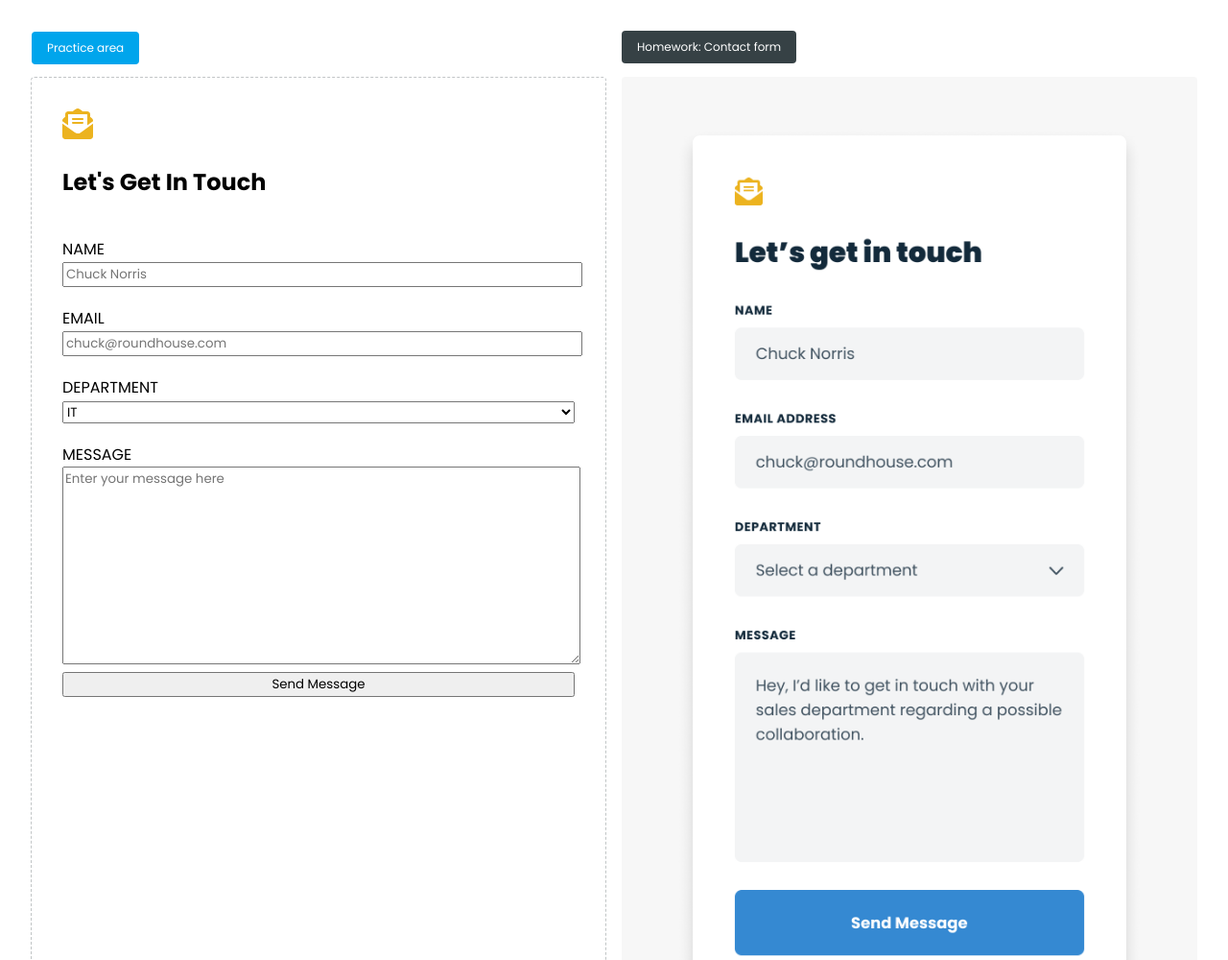
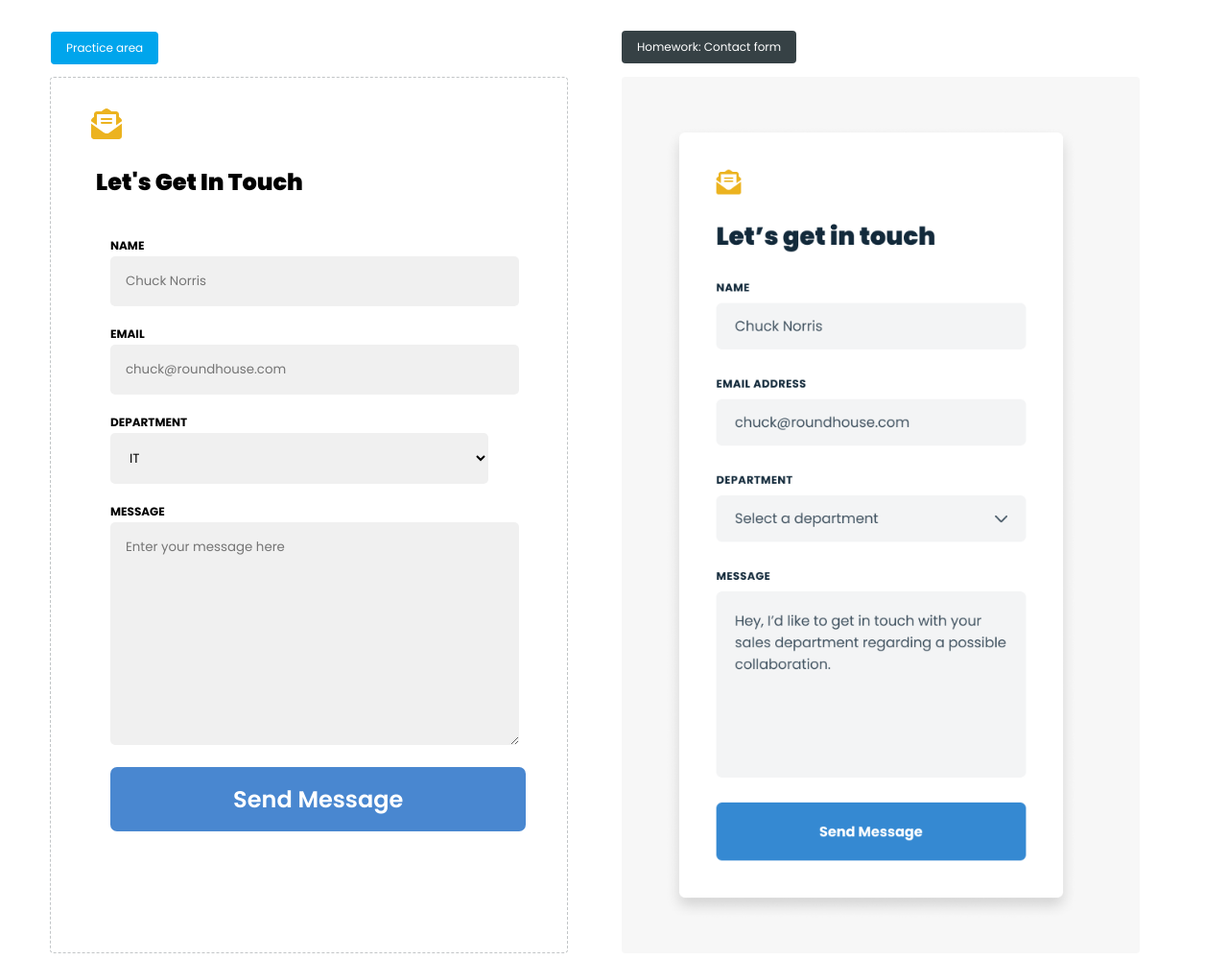
Before and after one commit to Emorgan12/HTML-and-CSS-for-Complete-Beginners-main, a plain HTML site: page HTML-and-CSS-for-Complete-Beginners-main/Homework files/contact-form.html in a window 1280 px wide. Shown: the top 1000 px of the page at 96% size. Drawn offline with Linux system fonts and the light colour scheme.

Commit message:
homework task 3 complete

```diff
--- a/HTML-and-CSS-for-Complete-Beginners-main/Homework files/contact-form.html
+++ b/HTML-and-CSS-for-Complete-Beginners-main/Homework files/contact-form.html
@@ -16,22 +16,44 @@
 
 			*{
 				font-family: poppins, sans-serif;
+				margin-left: 10px;
+				margin-right: 30px;
 			}
-
+			 h1{
+				margin-left: 15px;
+				font-weight: 800;
+			 }
 			label{
 				text-transform: uppercase;
 				display: inline-block;
-				/* margin-bottom: 10px; */
+				font-weight: 700;
 				margin-top: 20px;
+				font-size: .75rem;
+				align-items: center;
 			}
-			input, select, textarea{
+			.inputs{
 				display: inline-block;
 				width: 100%;
 				gap: 3rem;
+				border: none;
+				background-color:rgb(240, 240, 240);
+				border-radius: 5px;
+				color: black;
+				padding: 1rem;
+				align-items: center;
 			}
 
+
 			button{
-				width: 100%;
+				margin-top: 1rem;
+				width: 110%;
+				background-color: #4987D0;
+				color: white;
+				padding: 1rem;
+				font-size: 1.5rem;
+				font-weight: 600;
+				border: none;
+				border-radius: 7px;
 			}
 		</style>
 	</head>
@@ -43,17 +65,17 @@
 			<h1>Let's Get In Touch</h1>
 
 			<form action="post">
-				<div>
+				<div class="name">
 					<label for="name">Name</label><br>
-					<input type="text" id="name" name="name" placeholder="Chuck Norris">
+					<input type="text" id="name" name="name" placeholder="Chuck Norris" class="inputs">
 				</div>
 				<div>
 					<label for="email">Email</label><br>
-					<input type="email" id="email" name="email" placeholder="chuck@roundhouse.com">
+					<input type="email" id="email" name="email" placeholder="chuck@roundhouse.com" class="inputs">
 				</div>
 				<div>
 					<label for="department">Department</label><br>
-					<select id="department" name="department" placeholder="Select a department">
+					<select id="department" name="department" placeholder="Select a department" class="inputs">
 						<option value="IT">IT</option>
 						<option value="HR">HR</option>
 						<option value="Marketing">Marketing</option>
@@ -61,11 +83,11 @@
 						<option value="Finance">Finance</option>
 					</select>
 				</div>
-				<div>
+				<div >
 					<label for="message">Message</label><br>
-					<textarea name="message" id="message" cols="30" rows="10" placeholder="Enter your message here"></textarea>
+					<textarea name="message" id="message" cols="30" rows="10" placeholder="Enter your message here" class="inputs"></textarea>
 				</div>
-				<div>
+				<div class="btn">
 					<button>Send Message</button>
 				</div>
 			</form>
```
